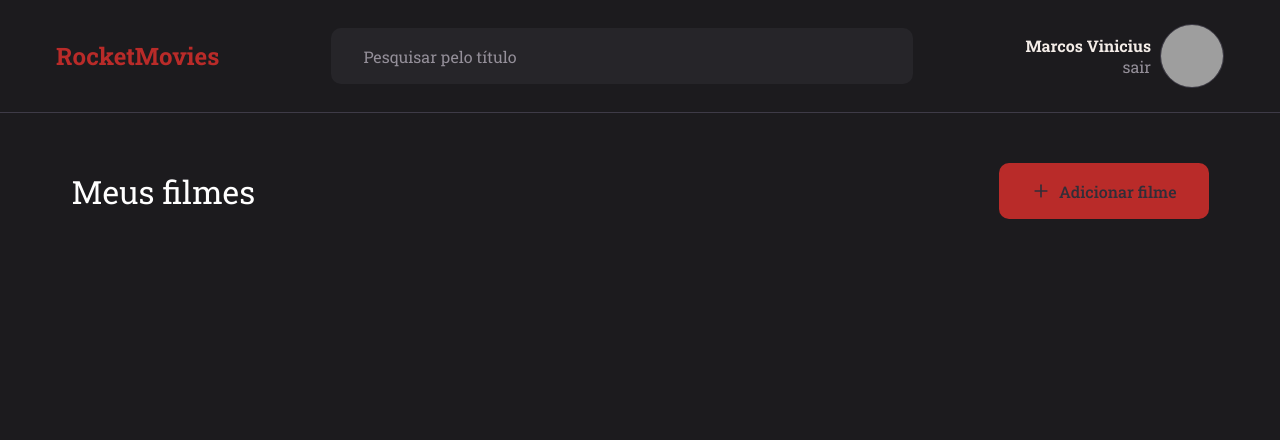
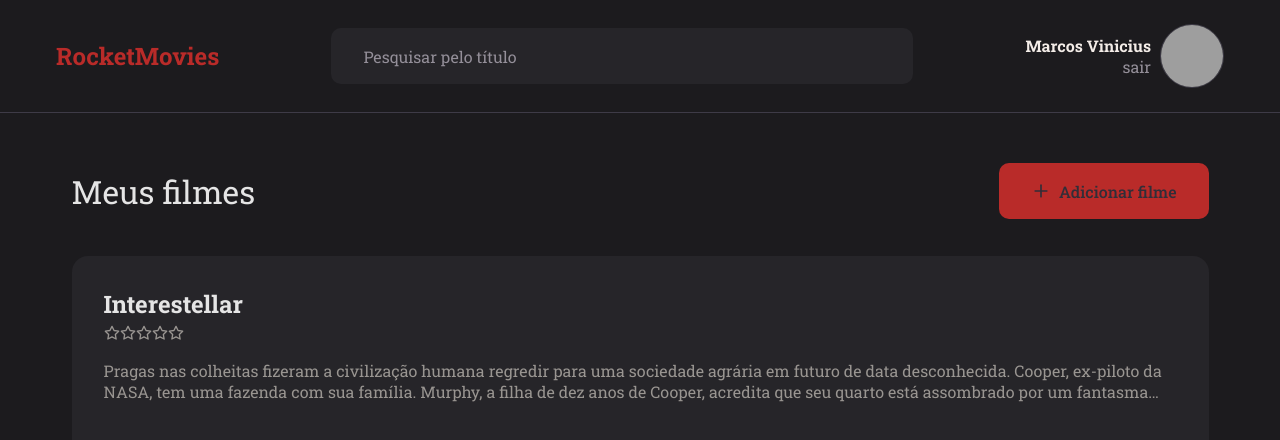
Before and after one commit to mviniciussb/MovieNotes--Frontend, a React (Vite) app: page / in a window 1280 px wide. Shown: the top 440 px of the page. Built offline with nearby package versions, Linux system fonts and the light colour scheme; grey boxes are pictures that could not be loaded.

Commit message:
Configuring most of the home page and starting the tag componentization

```diff
--- a/src/components/header/index.jsx
+++ b/src/components/header/index.jsx
@@ -7,12 +7,12 @@ export function Header(){
       <Container>
         <h1>RocketMovies</h1>
 
-        <div class="input-wrapper">
+        <div className="input-wrapper">
           <Input placeholder="Pesquisar pelo título" />
         </div>
 
         <Avatar>
-          <div class="user-wrapper">
+          <div className="user-wrapper">
             <span>Marcos Vinicius</span>
             <a href="#">sair</a>
           </div>
--- a/src/components/note/index.jsx
+++ b/src/components/note/index.jsx
@@ -1,40 +1,48 @@
-import {Container} from "./style"
+import { Container } from "./style";
+import { FiStar } from "react-icons/fi";
 
-export function Note(){
+export function Note() {
   return (
     <Container>
       <h2>Interestellar</h2>
+
+      <div className="rating">
+        <FiStar />
+        <FiStar />
+        <FiStar />
+        <FiStar />
+        <FiStar />
+      </div>
 
       <p>
         Pragas nas colheitas fizeram a civilização humana regredir para uma
         sociedade agrária em futuro de data desconhecida. Cooper, ex-piloto da
         NASA, tem uma fazenda com sua família. Murphy, a filha de dez anos de
         Cooper, acredita que seu quarto está assombrado por um fantasma que
-          tenta se comunicar com ela. Pai e filha descobrem que o "fantasma" é
-          uma inteligência desconhecida que está enviando mensagens codificadas
+        tenta se comunicar com ela. Pai e filha descobrem que o "fantasma" é uma
+        inteligência desconhecida que está enviando mensagens codificadas
         através de radiação gravitacional, deixando coordenadas em binário que
-          os levam até uma instalação secreta da NASA liderada pelo professor
-          John Brand. O cientista revela que um buraco de minhoca foi aberto
-          perto de Saturno e que ele leva a planetas que podem oferecer
-          condições de sobrevivência para a espécie humana. As "missões Lázaro"
-          enviadas anos antes identificaram três planetas potencialmente
-          habitáveis orbitando o buraco negro Gargântua: Miller, Edmunds e Mann
-          – nomeados em homenagem aos astronautas que os pesquisaram. Brand
-          recruta Cooper para pilotar a nave espacial Endurance e recuperar os
-          dados dos astronautas; se um dos planetas se mostrar habitável, a
-          humanidade irá seguir para ele na instalação da NASA, que é na
-          realidade uma enorme estação espacial. A partida de Cooper devasta
-          Murphy. Além de Cooper, a tripulação da Endurance é formada pela
-          bióloga Amelia, filha de Brand; o cientista Romilly, o físico
-          planetário Doyle, além dos robôs TARS e CASE. Eles entram no buraco de
-          minhoca e se dirigem a Miller, porém descobrem que o planeta possui
-          enorme dilatação gravitacional temporal por estar tão perto de
-          Gargântua: cada hora na superfície equivale a sete anos na Terra. Eles
-          entram em Miller e descobrem que é inóspito já que é coberto por um
-          oceano raso e agitado por ondas enormes. Uma onda atinge a tripulação
-          enquanto Amelia tenta recuperar os dados de Miller, matando Doyle e
-          atrasando a partida. Ao voltarem para a Endurance, Cooper e Amelia
-          descobrem que 23 anos se passaram.
+        os levam até uma instalação secreta da NASA liderada pelo professor John
+        Brand. O cientista revela que um buraco de minhoca foi aberto perto de
+        Saturno e que ele leva a planetas que podem oferecer condições de
+        sobrevivência para a espécie humana. As "missões Lázaro" enviadas anos
+        antes identificaram três planetas potencialmente habitáveis orbitando o
+        buraco negro Gargântua: Miller, Edmunds e Mann – nomeados em homenagem
+        aos astronautas que os pesquisaram. Brand recruta Cooper para pilotar a
+        nave espacial Endurance e recuperar os dados dos astronautas; se um dos
+        planetas se mostrar habitável, a humanidade irá seguir para ele na
+        instalação da NASA, que é na realidade uma enorme estação espacial. A
+        partida de Cooper devasta Murphy. Além de Cooper, a tripulação da
+        Endurance é formada pela bióloga Amelia, filha de Brand; o cientista
+        Romilly, o físico planetário Doyle, além dos robôs TARS e CASE. Eles
+        entram no buraco de minhoca e se dirigem a Miller, porém descobrem que o
+        planeta possui enorme dilatação gravitacional temporal por estar tão
+        perto de Gargântua: cada hora na superfície equivale a sete anos na
+        Terra. Eles entram em Miller e descobrem que é inóspito já que é coberto
+        por um oceano raso e agitado por ondas enormes. Uma onda atinge a
+        tripulação enquanto Amelia tenta recuperar os dados de Miller, matando
+        Doyle e atrasando a partida. Ao voltarem para a Endurance, Cooper e
+        Amelia descobrem que 23 anos se passaram.
       </p>
     </Container>
   );
--- a/src/components/note/style.js
+++ b/src/components/note/style.js
@@ -2,17 +2,38 @@ import styled from "styled-components";
 
 export const Container = styled.div`
   width: 100%;
+  height: 22.2rem;
   border-radius: 1.6rem;
-  background-color: ${({ theme }) => theme.COLORS.RED};
+  background-color: ${({ theme }) => theme.COLORS.BACKGROUND_3};
+
+  cursor: pointer;
 
   padding: 3.2rem;
 
-  > h1 {
-    color: ${({ thene }) => theme.COLORS.WHITE_3};
+  > h2 {
+    color: ${({ theme }) => theme.COLORS.WHITE_2};
     font-size: 2.4rem;
   }
 
+  > .rating{
+    margin-top: .4rem;
+
+    svg {
+      stroke: ${({ theme }) => theme.COLORS.GRAY_1};
+      /* fill: ${({ theme }) => theme.COLORS.GRAY_1}; */
+
+    }
+  }
+
   > p {
-    color: ${({ thene }) => theme.COLORS.GRAY_1};
+    color: ${({ theme }) => theme.COLORS.GRAY_1};
+    max-height: 5.2rem;
+    overflow: hidden;
+    text-overflow: ellipsis;
+     display: -webkit-box;
+    -webkit-line-clamp: 2;
+    -webkit-box-orient: vertical;
+
+    margin: 1.5rem 0;
   }
 `;
--- a/src/pages/home/index.jsx
+++ b/src/pages/home/index.jsx
@@ -1,6 +1,9 @@
 import { Container, Main } from "./style";
+
 import { Header } from "../../components/header";
 import { Button } from "../../components/button";
+import {Note} from "../../components/note"
+
 import { FiPlus } from "react-icons/fi";
 
 export function Home() {
@@ -22,7 +25,7 @@ export function Home() {
         </div>
 
         <section>
-
+          <Note/>
         </section>
 
       </Main>
--- a/src/pages/home/style.js
+++ b/src/pages/home/style.js
@@ -19,6 +19,8 @@ export const Main = styled.main`
         h1 {
             font-weight: 400;
             font-size: 3.2rem;
+
+            color: ${({theme}) => theme.COLORS.WHITE_2};
         }
 
 
```
Lines whose indentation alone changed are shown as unchanged.
